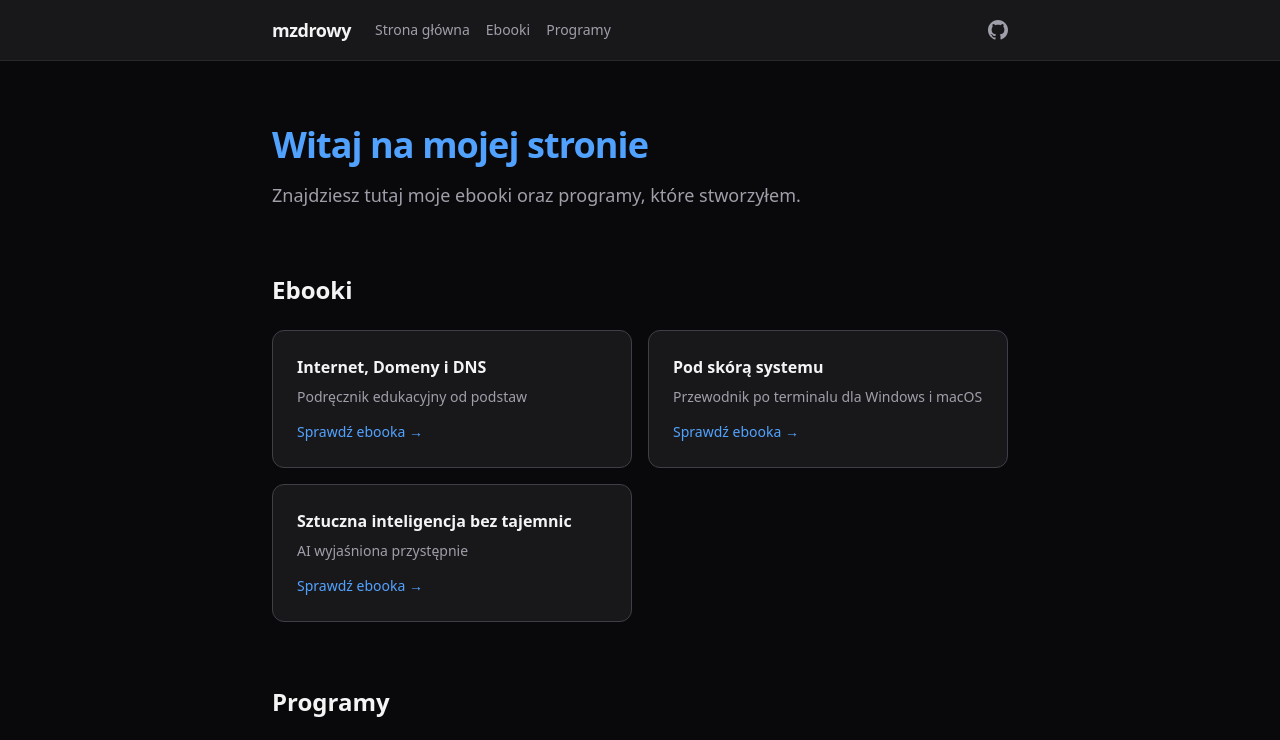
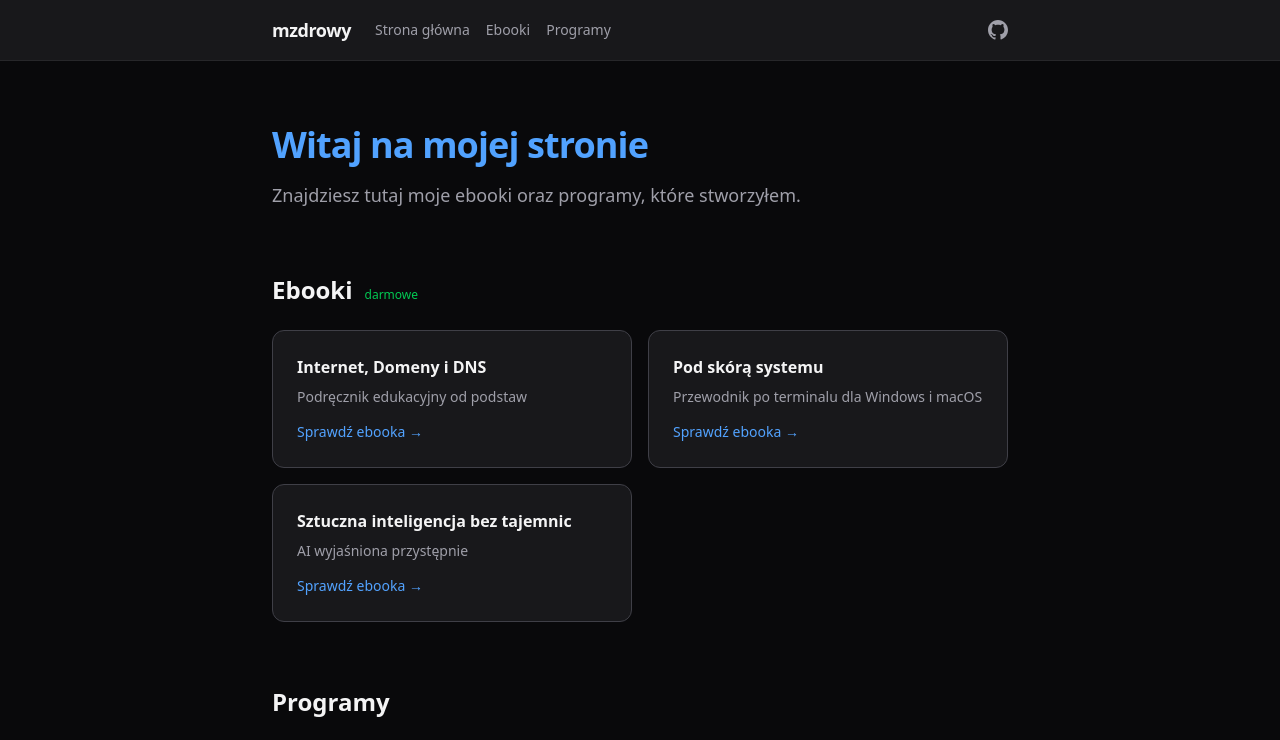
Before and after one commit to MzdrowY/mzdrowy.github.io, a Next.js app: page / in a window 1280 px wide. Shown: the top 740 px of the page. Built offline with nearby package versions, Linux system fonts and the light colour scheme; no server answers.

Commit message:
Add 'darmowe' info on ebook cards and detail pages

```diff
--- a/src/app/ksiazki/[slug]/page.tsx
+++ b/src/app/ksiazki/[slug]/page.tsx
@@ -46,7 +46,7 @@ export default async function EbookPage({ params }: { params: Promise<{ slug: st
 
       <h1 className="mb-2 text-4xl font-bold tracking-tight">{book.title}</h1>
       <p className="mb-2 text-lg text-zinc-400">{book.subtitle}</p>
-      <p className="mb-2 text-sm text-zinc-500">{book.pages} strony &middot; {sizeMB} MB</p>
+      <p className="mb-2 text-sm text-zinc-500">{book.pages} strony &middot; {sizeMB} MB &middot; <span className="text-green-500">darmowy</span></p>
       <p className="mb-10 text-sm text-zinc-300 leading-relaxed">{book.description}</p>
 
       <div className="flex flex-col gap-4 sm:flex-row">
--- a/src/app/ksiazki/page.tsx
+++ b/src/app/ksiazki/page.tsx
@@ -4,7 +4,8 @@ import { books } from "@/lib/books";
 export default function BooksPage() {
   return (
     <div className="mx-auto max-w-3xl px-4 py-16">
-      <h1 className="mb-8 text-4xl font-bold tracking-tight">Ebooki</h1>
+      <h1 className="mb-2 text-4xl font-bold tracking-tight">Ebooki</h1>
+      <p className="mb-8 text-sm text-zinc-500">Wszystkie ebooki są <strong>całkowicie darmowe</strong> — czytaj online albo pobierz PDF.</p>
       <div className="grid gap-6 sm:grid-cols-2">
         {books.map((book) => (
           <Link
--- a/src/app/page.tsx
+++ b/src/app/page.tsx
@@ -15,7 +15,10 @@ export default function Home() {
       </section>
 
       <section className="mb-16">
-        <h2 className="mb-6 text-2xl font-semibold">Ebooki</h2>
+        <div className="mb-6 flex items-baseline gap-3">
+          <h2 className="text-2xl font-semibold">Ebooki</h2>
+          <span className="text-xs text-green-500">darmowe</span>
+        </div>
         <div className="grid gap-4 sm:grid-cols-2">
           {books.map((book) => (
             <Link
```
